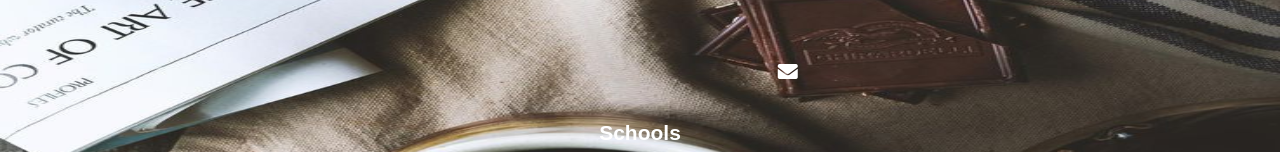
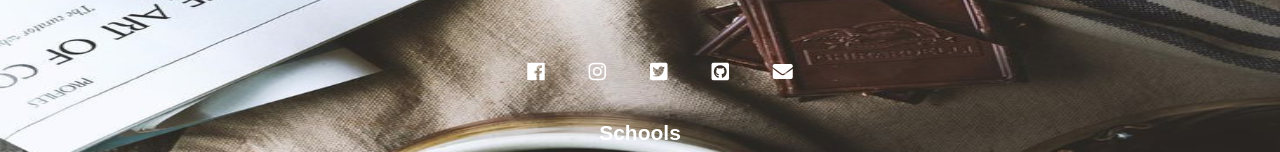
Before and after one commit to notesstudy/notesstudy.github.io, a plain HTML site: page index.html in a window 1280 px wide. Shown: the part 412-564 px from the top of the page. Drawn offline with Linux system fonts and the light colour scheme.

Commit message:
icons social

```diff
--- a/index.html
+++ b/index.html
@@ -53,10 +53,10 @@
 		<p>Hello. We are here to make your life easy, to provide you with well<br />organised lecture-notes, textbooks and other notes worth reading</p>
 		<div class="icons">
 			<ul>
-				<li><a href="https://www.facebook.com/nick.mang.50" target="blank"><i class="fa fa-facebook-official" aria-hidden="true"></i></a></li>
-				<li><a href="https://www.instagram.com/iam.ngvj/" target="blank"><i class="fa fa-instagram" aria-hidden="true"></i></a></li>
-				<li><a href="https://twitter.com/ngmangudya" target="blank"><i class="fa fa-twitter-square" aria-hidden="true"></i></a></li>
-				<li><a href="https://github.com/iamngvj" target="blank"><i class="fa fa-github" aria-hidden="true"></i></a></li>
+				<li><a href="https://www.facebook.com/nick.mang.50" target="blank"><i class="fab fa-facebook" aria-hidden="true"></i></a></li>
+				<li><a href="https://www.instagram.com/iam.ngvj/" target="blank"><i class="fab fa-instagram" aria-hidden="true"></i></a></li>
+				<li><a href="https://twitter.com/ngmangudya" target="blank"><i class="fab fa-twitter-square" aria-hidden="true"></i></a></li>
+				<li><a href="https://github.com/iamngvj" target="blank"><i class="fab fa-github-square" aria-hidden="true"></i></a></li>
 				<li><a href="mailto:el.nick.ngonie@gmail.com"><i class="fa fa-envelope" aria-hidden="true"></i></a></li>
 			</ul>
 		</div>
```
